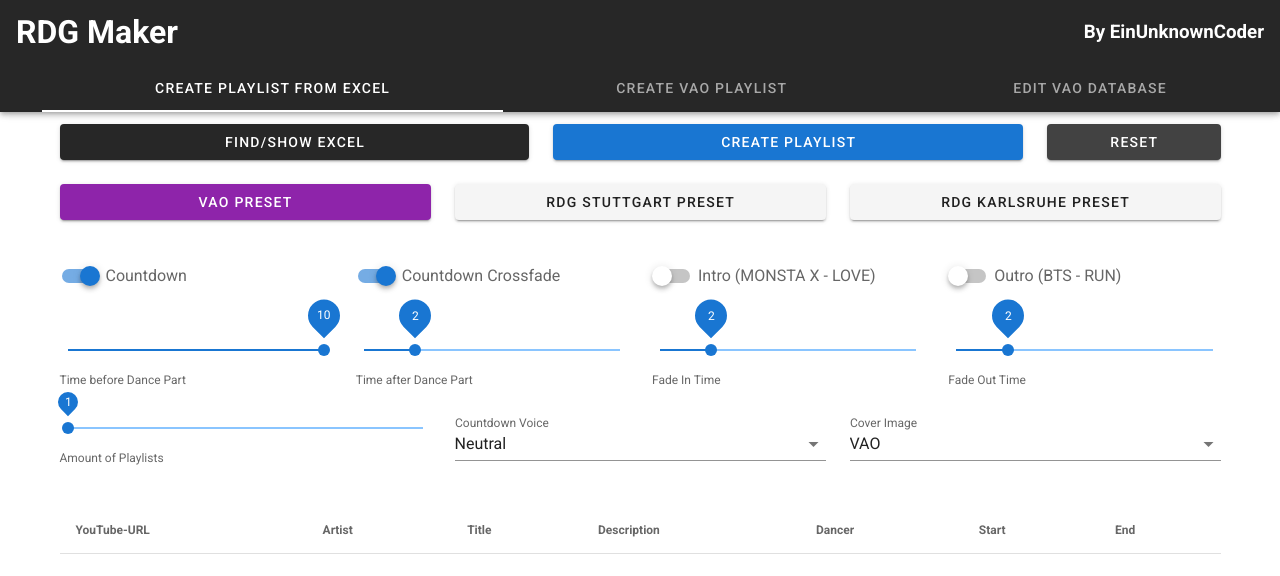
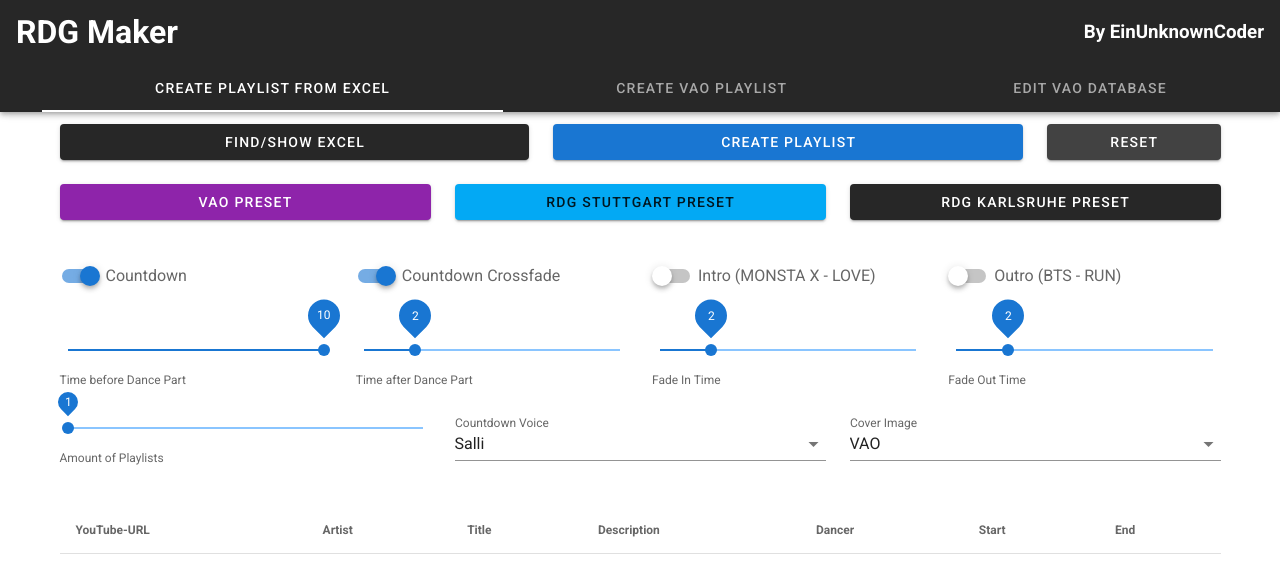
Before and after one commit to EinUnknownCoder/rdg_maker_frontend, a Vue app: page / in a window 1280 px wide. Shown: the top 576 px of the page. Built offline with nearby package versions, Linux system fonts and the light colour scheme.

Commit message:
Update Button Color

```diff
--- a/src/components/CreateExcelPlaylist.vue
+++ b/src/components/CreateExcelPlaylist.vue
@@ -29,10 +29,10 @@
               <v-btn dark color="#8E24AA" block @click="presetVAO">VAO Preset</v-btn>
             </v-col>
             <v-col cols="12" md="4">
-              <v-btn block @click="presetRDGStuttgart">RDG Stuttgart Preset</v-btn>
+              <v-btn color="light-blue" block @click="presetRDGStuttgart">RDG Stuttgart Preset</v-btn>
             </v-col>
             <v-col cols="12" md="4">
-              <v-btn block @click="presetRDGKarlsruhe">RDG Karlsruhe Preset</v-btn>
+              <v-btn dark color="dark-blue" block @click="presetRDGKarlsruhe">RDG Karlsruhe Preset</v-btn>
             </v-col>
 
             <v-col cols="12" md="3">
@@ -122,8 +122,8 @@ export default {
     fadeInTime: 2,
     fadeOutTime: 2,
     timestamps: "Ready to create Playlist!",
-    countdownVoices: ["Calm", "Neutral", "Calm (3 Seconds)"],
-    countdownVoice: "Neutral",
+    countdownVoices: ["Salli"],
+    countdownVoice: "Salli",
     coverImages: ["VAO", "KPopperStuttgart", "RDGStuttgart", "RDGKarlsruhe"],
     coverImage: "VAO",
     playlistAmount: 1
@@ -177,38 +177,38 @@ export default {
     },
     presetVAO() {
       this.includeCountdown = false
-      this.countdownCrossfade = false
+      this.countdownCrossfade = true
       this.includeIntro = true
       this.includeOutro = true
       this.preTime = 10
       this.postTime = 2
       this.fadeInTime = 2
       this.fadeOutTime = 2
-      this.countdownVoice = "Calm"
+      this.countdownVoice = "Salli"
       this.coverImage = "VAO"
     },
     presetRDGStuttgart() {
       this.includeCountdown = true
-      this.countdownCrossfade = false
+      this.countdownCrossfade = true
       this.includeIntro = false
       this.includeOutro = false
       this.preTime = 1
       this.postTime = 1
       this.fadeInTime = 2
       this.fadeOutTime = 2
-      this.countdownVoice = "Calm (3 Seconds)"
+      this.countdownVoice = "Salli"
       this.coverImage = "RDGStuttgart"
     },
     presetRDGKarlsruhe() {
       this.includeCountdown = true
-      this.countdownCrossfade = false
+      this.countdownCrossfade = true
       this.includeIntro = false
       this.includeOutro = false
       this.preTime = 0
       this.postTime = 2
       this.fadeInTime = 2
       this.fadeOutTime = 2
-      this.countdownVoice = "Calm (3 Seconds)"
+      this.countdownVoice = "Salli"
       this.coverImage = "RDGKarlsruhe"
     }
   }
```
